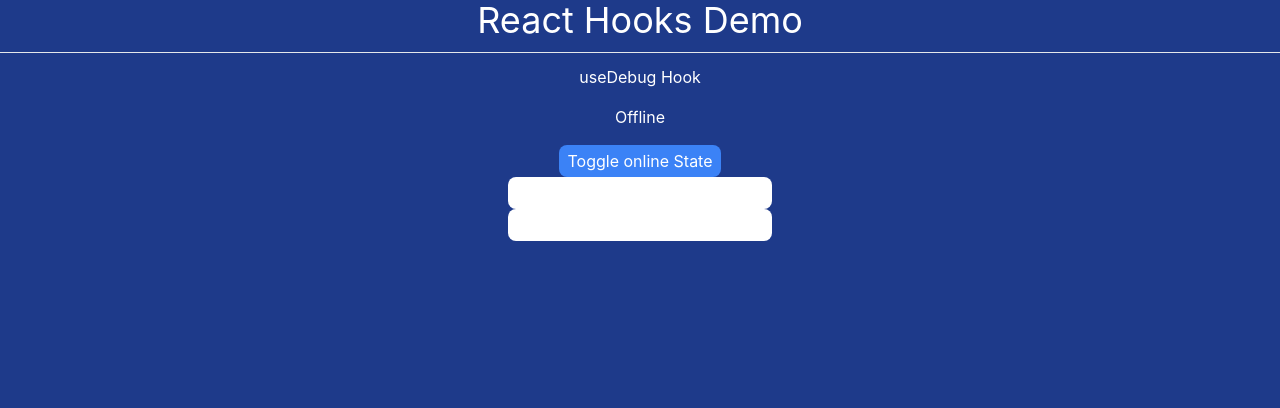
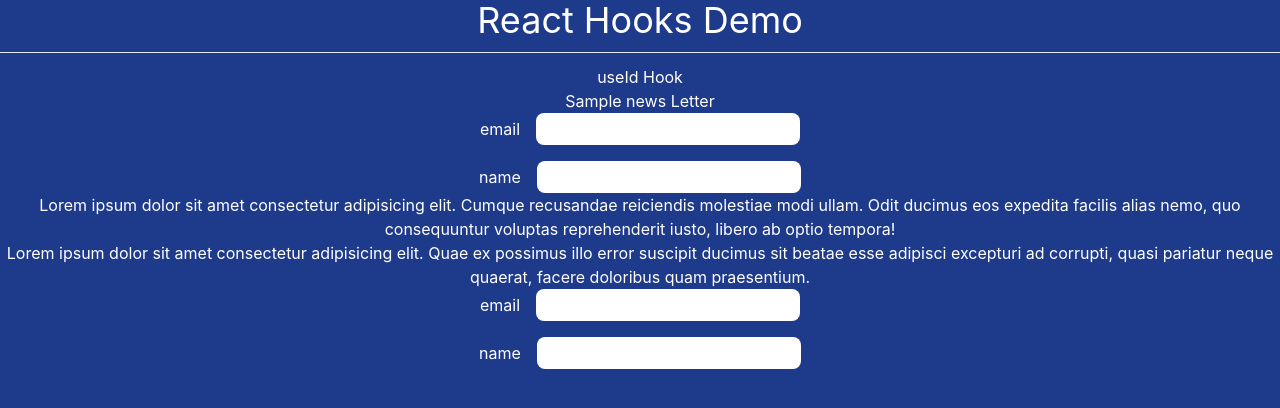
Before and after one commit to znjs/react-hooks, a React (Create React App) app: page / in a window 1280 px wide. Shown: the top 408 px of the page. Built offline with nearby package versions, Linux system fonts and the light colour scheme.

Commit message:
feat: useId Hook

```diff
--- a/src/App.js
+++ b/src/App.js
@@ -1,5 +1,5 @@
 import "./App.css";
-import { DebugValueHook } from "./examples/DebugValueHook";
+import { IdHook } from "./examples/IdHook";
 
 function App() {
   return (
@@ -17,7 +17,8 @@
       {/* <DefferedHook /> */}
       {/* <Dummy /> */}
       {/* <LayoutHook /> */}
-      <DebugValueHook />
+      {/* <DebugValueHook /> */}
+      <IdHook />
     </div>
   );
 }
--- /dev/null
+++ b/src/components/Email.jsx
@@ -0,0 +1,25 @@
+import React, { useId } from "react";
+
+export const Email = () => {
+  const Id = useId();
+  //   const Id2 = useId();
+  return (
+    <div>
+      <label htmlFor={`${Id}-email`}>email</label>
+      <input
+        type="email"
+        name="email"
+        id={`${Id}-email`}
+        className="px-2 py-1 text-black rounded-lg ml-4 mb-4"
+      />
+      <br />
+      <label htmlFor={`${Id}-name`}>name</label>
+      <input
+        type="text"
+        name="name"
+        id={`${Id}-name`}
+        className="px-2 py-1 text-black rounded-lg ml-4"
+      />
+    </div>
+  );
+};
--- /dev/null
+++ b/src/examples/IdHook.jsx
@@ -0,0 +1,23 @@
+import React from "react";
+import { Email } from "../components/Email";
+
+export const IdHook = () => {
+  return (
+    <div>
+      <h2>useId Hook</h2>
+      <p>Sample news Letter</p>
+      <Email />
+      <p>
+        Lorem ipsum dolor sit amet consectetur adipisicing elit. Cumque recusandae reiciendis
+        molestiae modi ullam. Odit ducimus eos expedita facilis alias nemo, quo consequuntur
+        voluptas reprehenderit iusto, libero ab optio tempora!
+      </p>
+      <p>
+        Lorem ipsum dolor sit amet consectetur adipisicing elit. Quae ex possimus illo error
+        suscipit ducimus sit beatae esse adipisci excepturi ad corrupti, quasi pariatur neque
+        quaerat, facere doloribus quam praesentium.
+      </p>
+      <Email />
+    </div>
+  );
+};
```
